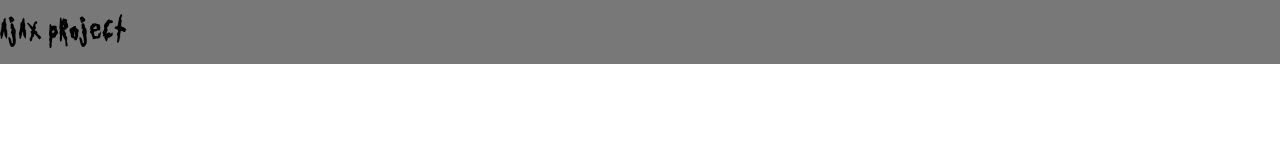
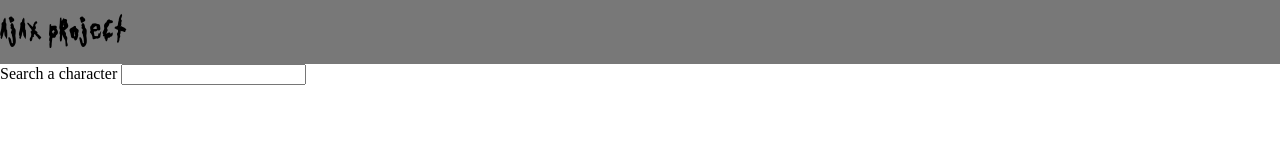
Before and after one commit to addy-abid/ajax-project-first, a website: page index.html in a window 1280 px wide. Drawn offline with Linux system fonts and the light colour scheme.

Commit message:
Create form for search entries

```diff
--- a/index.html
+++ b/index.html
@@ -16,12 +16,27 @@
         <div class="column-third">
           <h2>Ajax Project</h2>
         </div>
-
       </div>
-
     </div>
   </header>
   <main>
+    <div class="container back-ground">
+      <div data-view="home">
+        <form id="home">
+          <div class="row">
+            <div class="column-full column-half">
+              <label for="search">Search a character</label>
+              <input
+              class="search-bar"
+              required
+              name="search"
+              type="text"
+              id="search">
+            </div>
+          </div>
+        </form>
+      </div>
+    </div>
   </main>
   <script src="js/data.js"></script>
   <script src="js/main.js"></script>
```
